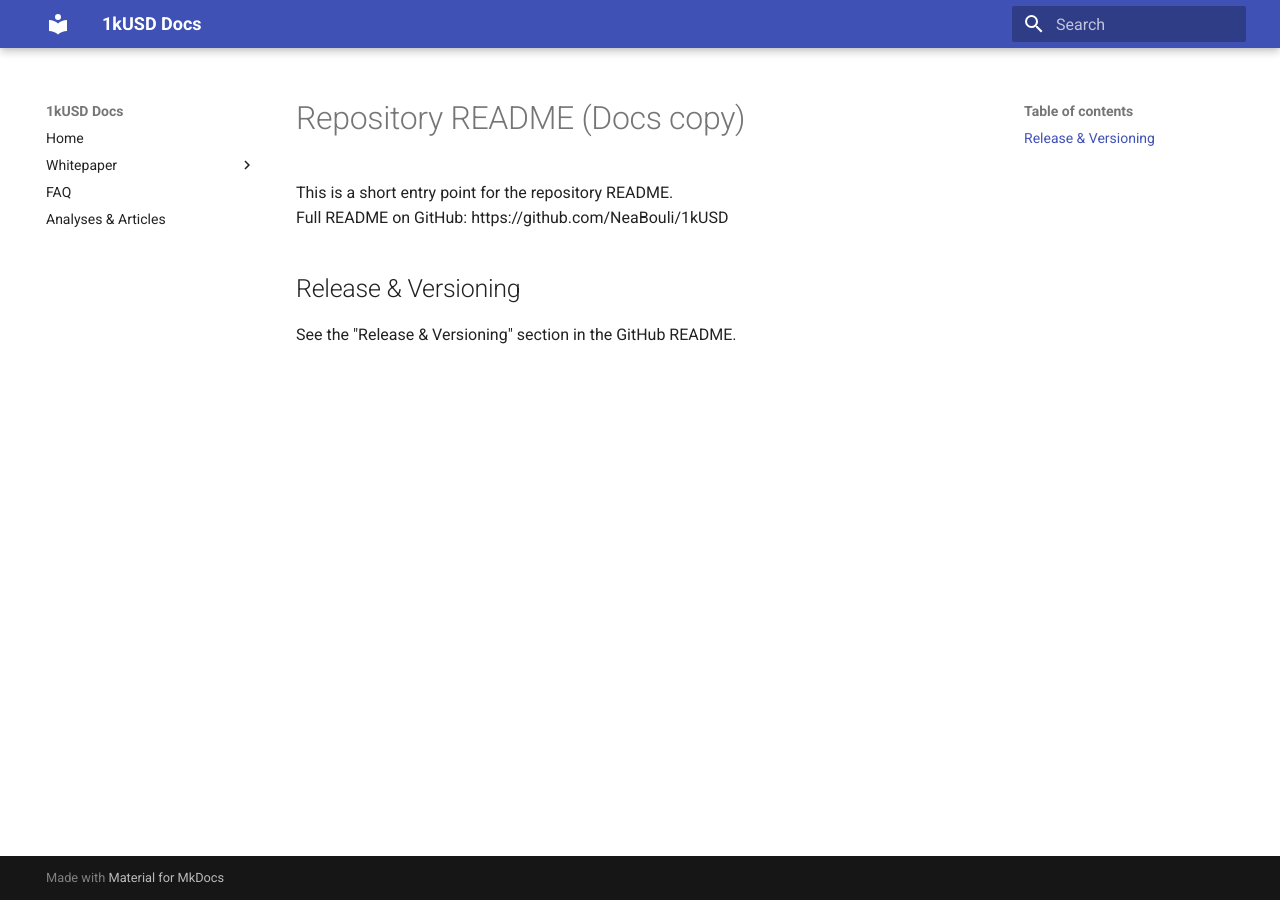
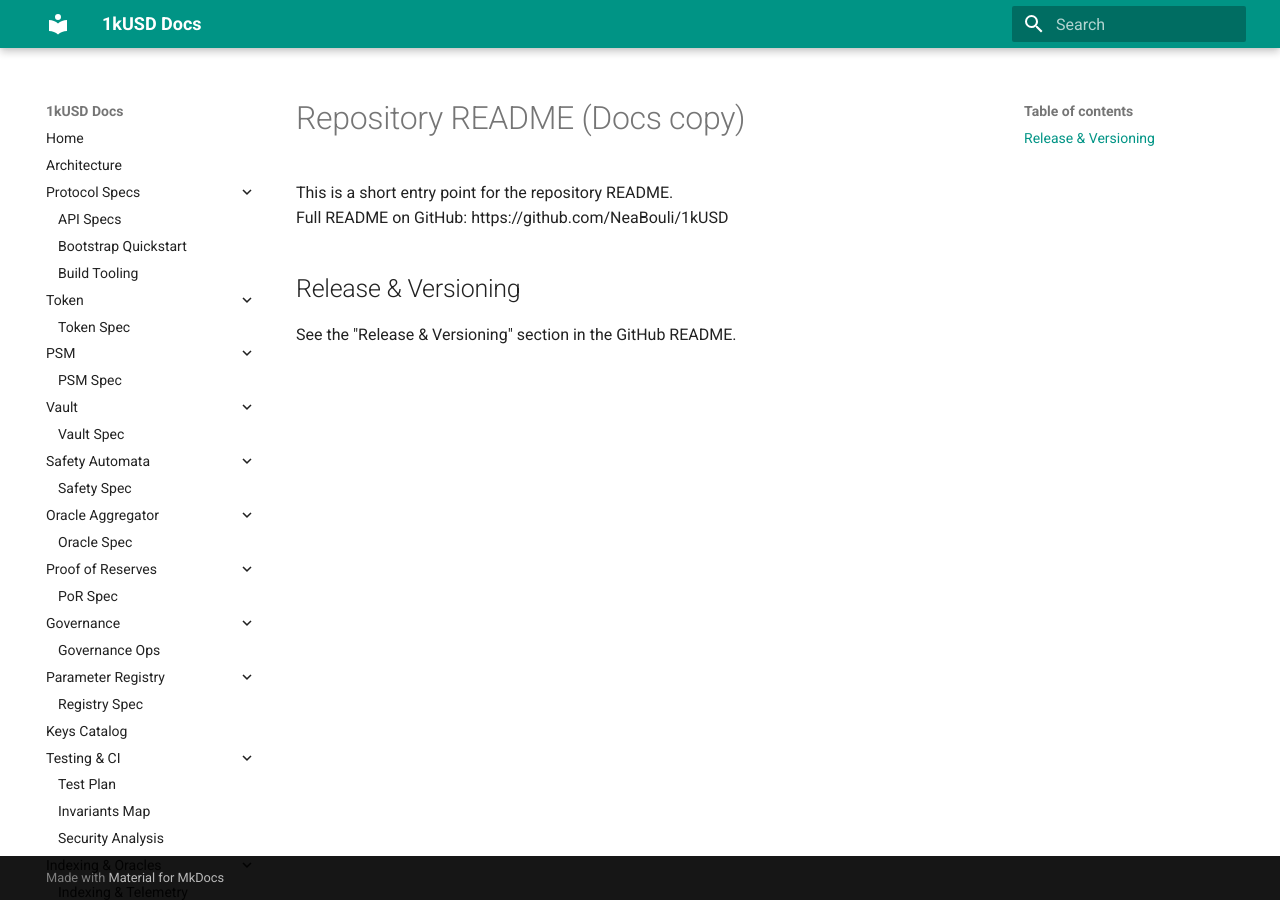
Before and after one commit to NeaBouli/1kUSD, an MkDocs documentation site: the page built from docs/README.md, in a window 1280 px wide. Built offline with MkDocs 1.6.1 and Material for MkDocs 9.7.7, drawn with Linux system fonts in a browser that asks for light colours.

Commit message:
revert(docs): restore mkdocs.yml from latest working backup

```diff
--- a/mkdocs.yml
+++ b/mkdocs.yml
@@ -1,9 +1,47 @@
 site_name: 1kUSD Docs
 theme:
   name: material
+  palette:
+    primary: teal
+    accent: cyan
+  features:
+    - navigation.expand
+    - navigation.instant
+    - content.code.annotate
 
 nav:
   - Home: index.md
+  - Architecture: ARCHITEKTUR.md
+  - Protocol Specs:
+      - API Specs: API_SPECS.md
+      - Bootstrap Quickstart: BOOTSTRAP_QUICKSTART.md
+      - Build Tooling: BUILD_TOOLING.md
+  - Token:
+      - Token Spec: specs/TOKEN_SPEC.md
+  - PSM:
+      - PSM Spec: specs/PSM_SPEC.md
+  - Vault:
+      - Vault Spec: specs/COLLATERAL_VAULT_SPEC.md
+  - Safety Automata:
+      - Safety Spec: specs/SAFETY_AUTOMATA_SPEC.md
+  - Oracle Aggregator:
+      - Oracle Spec: specs/ORACLE_AGGREGATOR_SPEC.md
+  - Proof of Reserves:
+      - PoR Spec: specs/PROOF_OF_RESERVES_SPEC.md
+  - Governance:
+      - Governance Ops: GOVERNANCE_OPS.md
+  - Parameter Registry:
+      - Registry Spec: PARAMETER_KEYS.md
+  - Keys Catalog: PARAM_KEYS_CANON.md
+  - Testing & CI:
+      - Test Plan: testing/TESTPLAN.md
+      - Invariants Map: testing/FORMAL_INVARIANTS_MAP.md
+      - Security Analysis: testing/SECURITY_ANALYSIS.md
+  - Indexing & Oracles:
+      - Indexing & Telemetry: indexer/INDEXING_TELEMETRY.md
+      - Oracle Adapters: ORACLE_ADAPTERS.md
+      - AutoConverter Router: converter/AUTOCONVERTER_ROUTER.md
+      - DEX Integration: integrations/DEX_INTEGRATION.md
   - Whitepaper:
       - Deutsch: whitepaper/WHITEPAPER_1kUSD_DE.md
       - English: whitepaper/WHITEPAPER_1kUSD_EN.md
```
